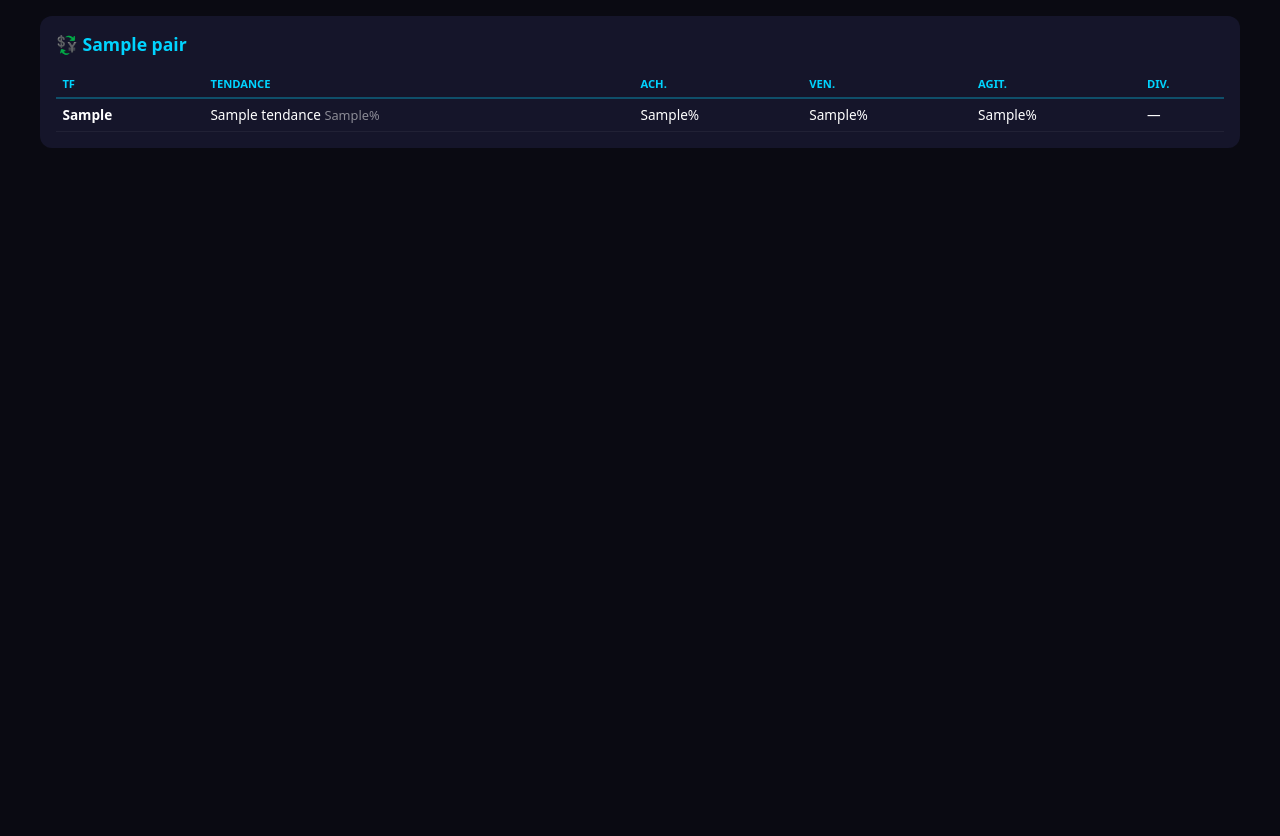
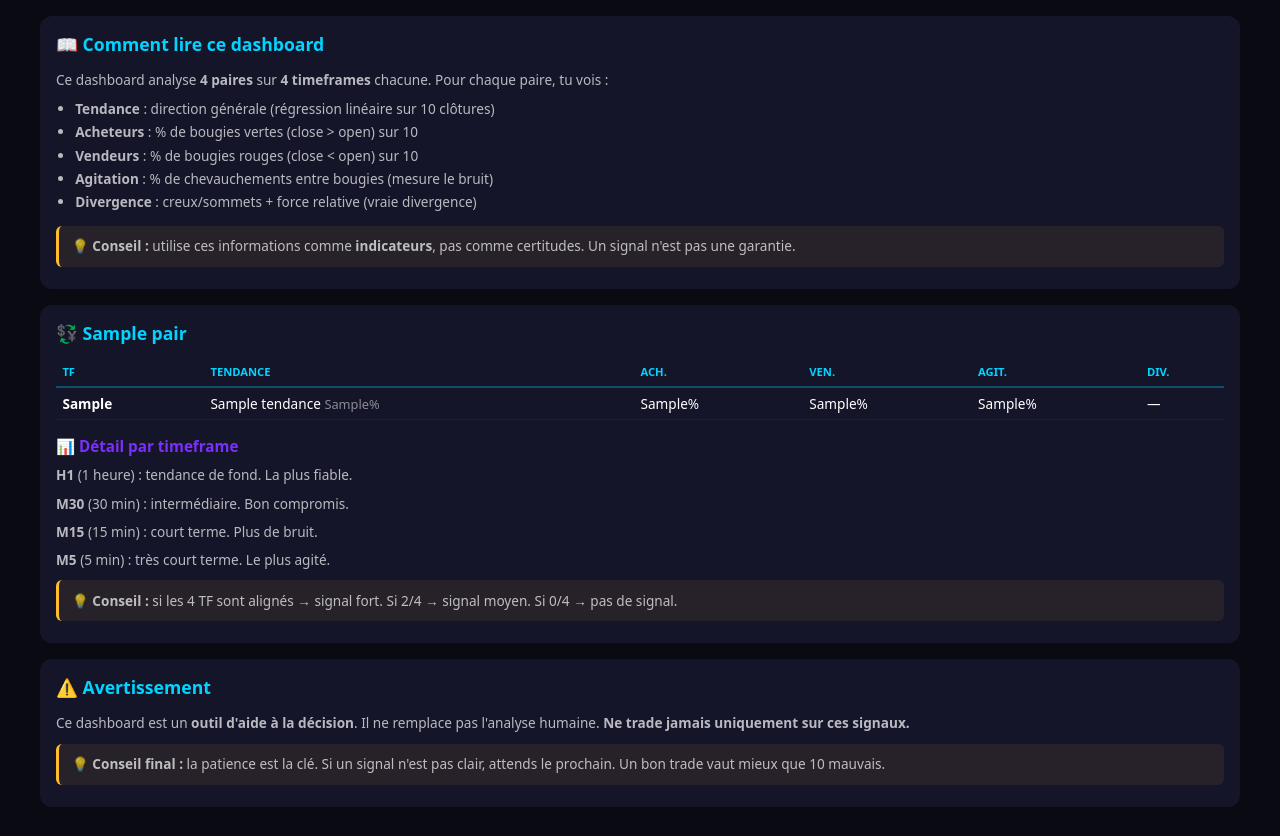
Before and after one commit to v75eur/multi-tf-analysis, a Flask app: template templates/dashboard.html in a window 1280 px wide. Shown: the part 60-896 px from the top of the page. Before the commit the page ends 208 px from the top, so only its background shows below. Run offline with Flask 3, Linux system fonts and the light colour scheme; the template is opened without the code that fills it: most values are stand-ins (such as "Sample title", 1, 10 or a date in 2020).

Commit message:
Ajout explications et conseils

```diff
--- a/static/style.css
+++ b/static/style.css
@@ -11,22 +11,28 @@ header h1{font-size:1rem}
 .time{color:rgba(255,255,255,.5);font-size:.85rem;margin-right:.5rem}
 .logout{color:#ff5f57;text-decoration:none}
 main{max-width:1200px;margin:0 auto}
-.paire{background:#15152a;border-radius:12px;padding:1rem;margin-bottom:1rem}
-.paire h2{color:#00d4ff;font-size:1.1rem;margin-bottom:.8rem;display:flex;justify-content:space-between;flex-wrap:wrap;gap:.5rem;align-items:center}
+section{background:#15152a;border-radius:12px;padding:1rem;margin-bottom:1rem}
+section h2{color:#00d4ff;font-size:1.1rem;margin-bottom:.8rem;display:flex;justify-content:space-between;flex-wrap:wrap;gap:.5rem;align-items:center}
+section h3{color:#7b2ffc;font-size:.95rem;margin:1rem 0 .5rem}
+.intro p, .explication p, .explication-table p{color:rgba(255,255,255,.7);font-size:.85rem;line-height:1.6;margin-bottom:.4rem}
+.intro ul{margin-left:1.2rem;margin-bottom:.8rem}
+.intro li{color:rgba(255,255,255,.7);font-size:.85rem;line-height:1.7}
+.conseil{background:rgba(255,189,46,.08);border-left:3px solid #ffbd2e;padding:.6rem .8rem;border-radius:6px;color:rgba(255,255,255,.8);font-size:.85rem;line-height:1.6;margin-top:.6rem}
 .conclusion{font-size:.9rem;padding:.3rem .8rem;border-radius:50px;font-weight:700}
 .conclusion.vert{background:rgba(40,200,64,.2);color:#28c840}
 .conclusion.rouge{background:rgba(255,95,87,.2);color:#ff5f57}
 .conclusion.jaune{background:rgba(255,189,46,.2);color:#ffbd2e}
-.stats-box{display:grid;grid-template-columns:repeat(auto-fit,minmax(100px,1fr));gap:.4rem;margin-bottom:.8rem;padding:.7rem;background:rgba(0,212,255,.03);border-radius:10px;border:1px solid rgba(0,212,255,.1)}
-.stat-item{display:flex;flex-direction:column;gap:.1rem;text-align:center;padding:.4rem;background:rgba(255,255,255,.03);border-radius:6px}
+.stats-box{display:grid;grid-template-columns:repeat(auto-fit,minmax(110px,1fr));gap:.4rem;margin-bottom:.8rem;padding:.7rem;background:rgba(0,212,255,.03);border-radius:10px;border:1px solid rgba(0,212,255,.1)}
+.stat-item{display:flex;flex-direction:column;gap:.1rem;text-align:center;padding:.5rem .3rem;background:rgba(255,255,255,.03);border-radius:6px}
 .stat-item.large{grid-column:1/-1}
 .lbl{font-size:.65rem;color:rgba(255,255,255,.5);text-transform:uppercase}
 .stat-item b{font-size:.9rem;color:#fff}
+.stat-item small{font-size:.65rem;color:rgba(255,255,255,.4);margin-top:.1rem}
 .decision{font-size:.95rem!important}
 .decision.vert{color:#28c840}
 .decision.rouge{color:#ff5f57}
 .decision.jaune{color:#ffbd2e}
-table{width:100%;border-collapse:collapse;font-size:.85rem}
+table{width:100%;border-collapse:collapse;font-size:.85rem;margin-top:.5rem}
 th{color:#00d4ff;text-align:left;padding:.4rem;border-bottom:2px solid rgba(0,212,255,.3);font-size:.7rem;text-transform:uppercase}
 td{padding:.4rem;border-bottom:1px solid rgba(255,255,255,.05)}
 .pct{color:rgba(255,255,255,.5);font-size:.8rem}
@@ -36,4 +42,13 @@ td{padding:.4rem;border-bottom:1px solid rgba(255,255,255,.05)}
 @keyframes blinkRed{0%,100%{background-color:rgba(255,95,87,.05)}50%{background-color:rgba(255,95,87,.2)}}
 .row-haussier{animation:blinkGreen 1.5s infinite}
 .row-baissier{animation:blinkRed 1.5s infinite}
-@media(max-width:600px){body{padding:.5rem}.paire{padding:.7rem}table{font-size:.75rem}th,td{padding:.3rem}.stats-box{grid-template-columns:repeat(2,1fr)}.paire h2{font-size:.95rem}}
+@media(max-width:600px){
+  body{padding:.5rem}
+  .paire{padding:.7rem}
+  table{font-size:.75rem}
+  th,td{padding:.3rem}
+  .stats-box{grid-template-columns:repeat(2,1fr)}
+  .paire h2{font-size:.95rem}
+  section h3{font-size:.9rem}
+  .intro p, .explication p, .conseil{font-size:.8rem}
+}
--- a/templates/dashboard.html
+++ b/templates/dashboard.html
@@ -2,22 +2,55 @@
 <body>
 <header><h1>📊 Multi-TF Analysis</h1><div><span class="time">{{ now }}</span> <a href="/logout" class="logout">🚪</a></div></header>
 <main>
+
+<section class="intro">
+<h2>📖 Comment lire ce dashboard</h2>
+<p>Ce dashboard analyse <b>4 paires</b> sur <b>4 timeframes</b> chacune. Pour chaque paire, tu vois :</p>
+<ul>
+<li><b>Tendance</b> : direction générale (régression linéaire sur 10 clôtures)</li>
+<li><b>Acheteurs</b> : % de bougies vertes (close > open) sur 10</li>
+<li><b>Vendeurs</b> : % de bougies rouges (close < open) sur 10</li>
+<li><b>Agitation</b> : % de chevauchements entre bougies (mesure le bruit)</li>
+<li><b>Divergence</b> : creux/sommets + force relative (vraie divergence)</li>
+</ul>
+<p class="conseil">💡 <b>Conseil :</b> utilise ces informations comme <b>indicateurs</b>, pas comme certitudes. Un signal n'est pas une garantie.</p>
+</section>
+
 {% for pair, tfs in resultats.items() %}
 {% set s = stats[pair] %}
 <section class="paire">
 <h2>💱 {{ pair }} {% if s %}<span class="conclusion {{ s.couleur }}">{{ s.conclusion }}</span>{% endif %}</h2>
+
 {% if s %}
 <div class="stats-box">
-<div class="stat-item"><span class="lbl">Tendance</span><b>{{ s.moy_tendance }}%</b></div>
-<div class="stat-item"><span class="lbl">Acheteurs</span><b class="vert">{{ s.moy_acheteurs }}%</b></div>
-<div class="stat-item"><span class="lbl">Vendeurs</span><b class="rouge">{{ s.moy_vendeurs }}%</b></div>
-<div class="stat-item"><span class="lbl">Agitation</span><b>{{ s.moy_agitation }}%</b></div>
-<div class="stat-item"><span class="lbl">Div. H</span><b>{{ s.div_haussiere }}</b></div>
-<div class="stat-item"><span class="lbl">Div. B</span><b>{{ s.div_baissiere }}</b></div>
-<div class="stat-item large"><span class="lbl">Etat</span><b>{{ s.etat }}</b></div>
-<div class="stat-item large"><span class="lbl">Decision</span><b class="decision {{ s.couleur }}">{{ s.decision }}</b></div>
+<div class="stat-item"><span class="lbl">Tendance</span><b>{{ s.moy_tendance }}%</b><small>Force moyenne</small></div>
+<div class="stat-item"><span class="lbl">Acheteurs</span><b class="vert">{{ s.moy_acheteurs }}%</b><small>Moy. 4 TF</small></div>
+<div class="stat-item"><span class="lbl">Vendeurs</span><b class="rouge">{{ s.moy_vendeurs }}%</b><small>Moy. 4 TF</small></div>
+<div class="stat-item"><span class="lbl">Agitation</span><b>{{ s.moy_agitation }}%</b><small>Bruit moyen</small></div>
+<div class="stat-item"><span class="lbl">Div. H</span><b>{{ s.div_haussiere }}</b><small>Haussières</small></div>
+<div class="stat-item"><span class="lbl">Div. B</span><b>{{ s.div_baissiere }}</b><small>Baissières</small></div>
+<div class="stat-item large"><span class="lbl">État du marché</span><b>{{ s.etat }}</b><small>Propre / Normal / Agité</small></div>
+<div class="stat-item large"><span class="lbl">Décision globale</span><b class="decision {{ s.couleur }}">{{ s.decision }}</b><small>Basée sur tendance + agitation</small></div>
+</div>
+
+<div class="explication">
+<h3>📌 À quoi ça sert ?</h3>
+<p><b>Tendance ({{ s.moy_tendance }}%)</b> : direction générale de la paire. Plus le % est élevé, plus la tendance est forte.</p>
+<p><b>Acheteurs / Vendeurs ({{ s.moy_acheteurs }}% / {{ s.moy_vendeurs }}%)</b> : qui domine le marché ? > 50% = domination.</p>
+<p><b>Agitation ({{ s.moy_agitation }}%)</b> : < 40% = marché propre (bon pour trader). 40-70% = normal. > 70% = marché agité (évite).</p>
+<p><b>Divergences (H:{{ s.div_haussiere }} / B:{{ s.div_baissiere }})</b> : détecte les retournements. Une divergence = alerte, pas un signal.</p>
+<p class="conseil">💡 <b>Conseil :</b>
+{% if s.decision == "ACHAT possible" %}
+Tendance haussière + marché propre → <b>ACHAT possible</b>. Attends une confirmation M5.
+{% elif s.decision == "VENTE possible" %}
+Tendance baissière + marché propre → <b>VENTE possible</b>. Attends une confirmation M5.
+{% else %}
+Marché incertain → <b>ATTENDRE</b>. Ne force pas un trade.
+{% endif %}
+</p>
 </div>
 {% endif %}
+
 <table>
 <thead><tr><th>TF</th><th>Tendance</th><th>Ach.</th><th>Ven.</th><th>Agit.</th><th>Div.</th></tr></thead>
 <tbody>
@@ -33,7 +66,23 @@
 {% endfor %}
 </tbody>
 </table>
+
+<div class="explication-table">
+<h3>📊 Détail par timeframe</h3>
+<p><b>H1</b> (1 heure) : tendance de fond. La plus fiable.</p>
+<p><b>M30</b> (30 min) : intermédiaire. Bon compromis.</p>
+<p><b>M15</b> (15 min) : court terme. Plus de bruit.</p>
+<p><b>M5</b> (5 min) : très court terme. Le plus agité.</p>
+<p class="conseil">💡 <b>Conseil :</b> si les 4 TF sont alignés → signal fort. Si 2/4 → signal moyen. Si 0/4 → pas de signal.</p>
+</div>
 </section>
 {% endfor %}
+
+<section class="intro">
+<h2>⚠️ Avertissement</h2>
+<p>Ce dashboard est un <b>outil d'aide à la décision</b>. Il ne remplace pas l'analyse humaine. <b>Ne trade jamais uniquement sur ces signaux.</b></p>
+<p class="conseil">💡 <b>Conseil final :</b> la patience est la clé. Si un signal n'est pas clair, attends le prochain. Un bon trade vaut mieux que 10 mauvais.</p>
+</section>
+
 </main>
 </body></html>
```
